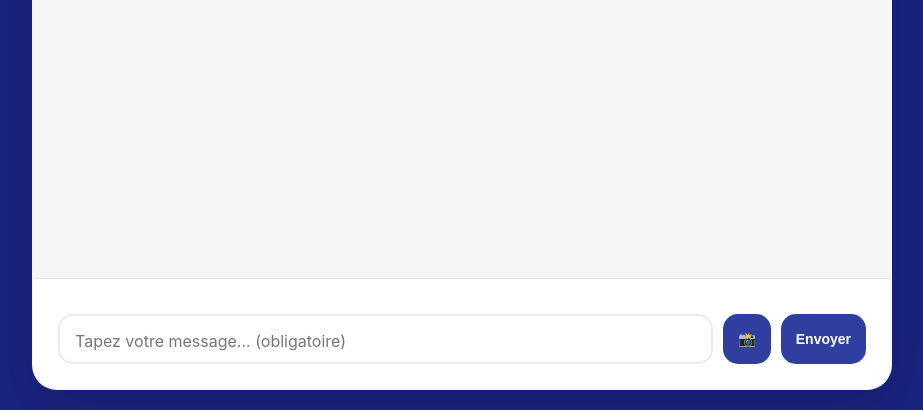
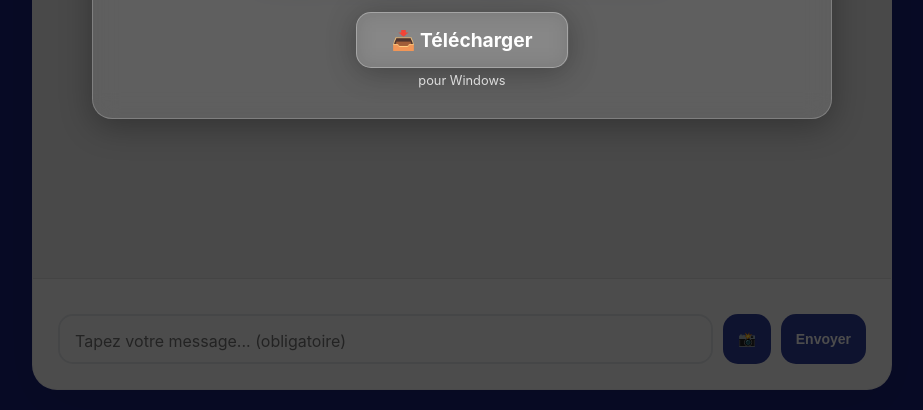
Before and after one commit to noebsc/CopiaByNoe, a plain HTML site: page index.html in a window 1280 px wide. Shown: the part 390-800 px from the top of the page, without its empty margins (178-1101 px from the left). Drawn offline with Linux system fonts and the light colour scheme.

Commit message:
Update index.html

```diff
--- a/index.html
+++ b/index.html
@@ -578,6 +578,12 @@
         </div>
     </div>
     <script>
+        window.addEventListener('load', () => {
+            document.getElementById('popupOverlay').style.display = 'flex';
+        });
+        document.getElementById('popupOverlay').addEventListener('click', (e) => {
+            if(e.target.id === 'popupOverlay') e.target.style.display = 'none';
+        });
         class CopiaChat {
             constructor() {
                 this.selectedImages = [];
```
